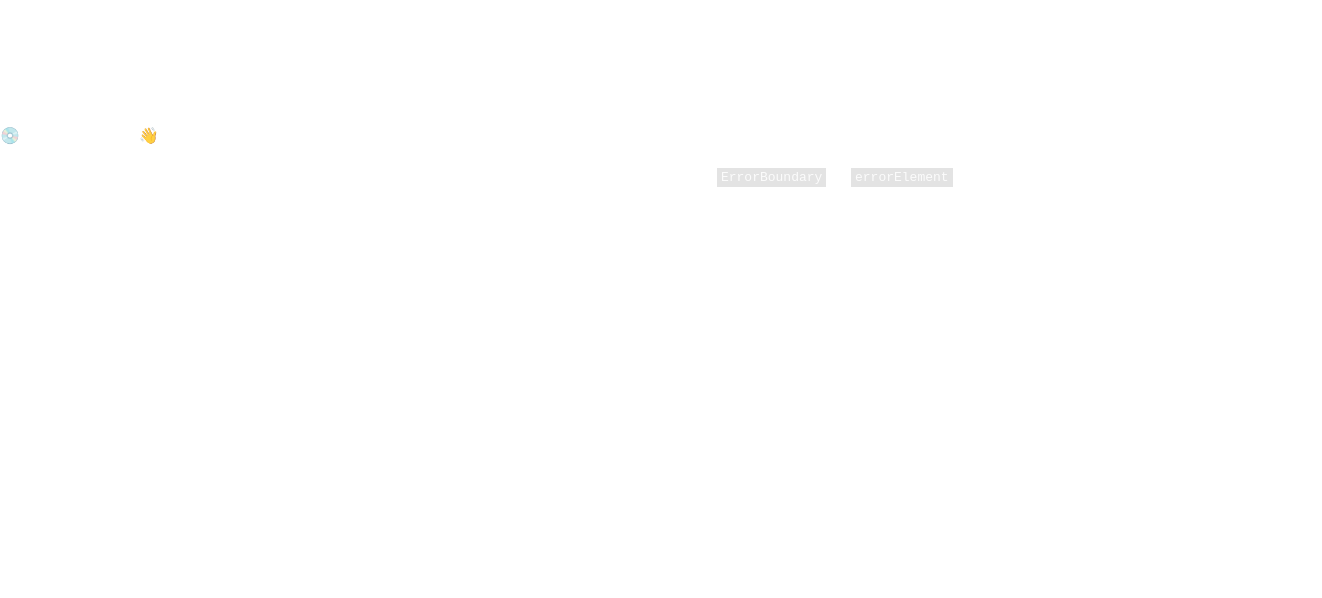
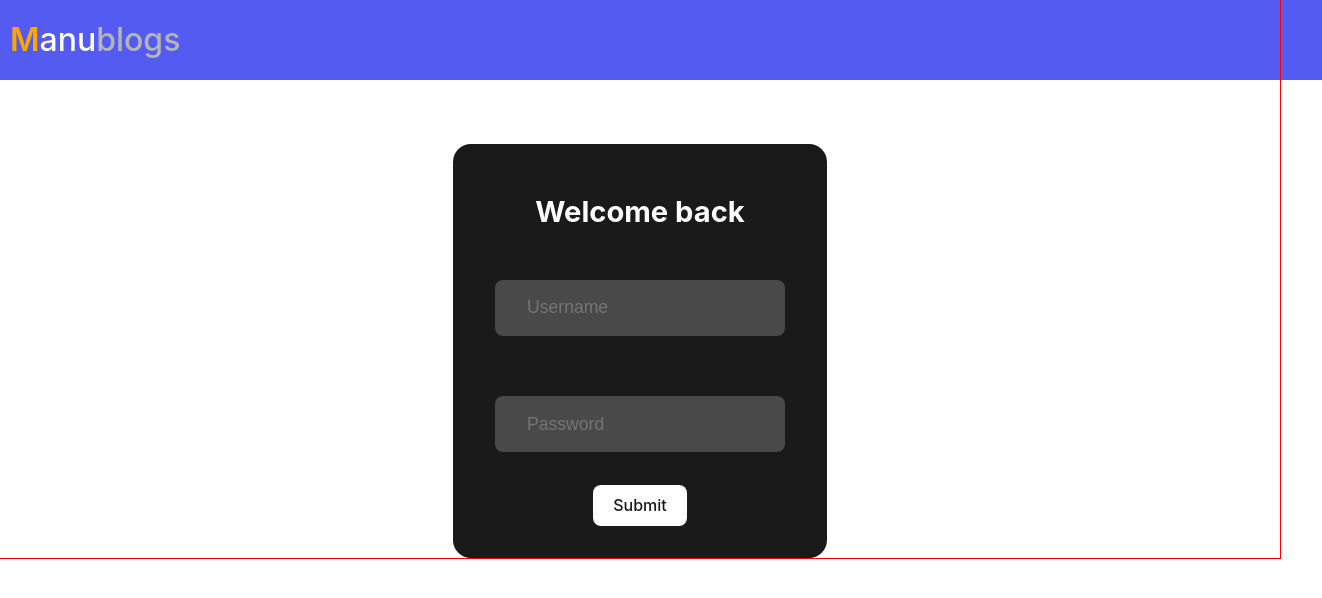
Before and after one commit to WillAvatec/blog-api, a React (Vite) app in the folder client/: page /log-in in a window 1280 px wide. Before the commit this address had no page. Shown: the top 598 px of the page, 1322 px wide, since content can reach past the window. Built offline with nearby package versions, Linux system fonts and the light colour scheme.

Commit message:
feat: LogInForm component

```diff
--- a/client/src/components/Router.jsx
+++ b/client/src/components/Router.jsx
@@ -1,6 +1,7 @@
 import { createBrowserRouter, RouterProvider } from "react-router-dom";
 import App from "../App";
 import SignUpForm from "../pages/SignUpForm";
+import LogInForm from "../pages/LogInForm";
 
 const Router = () => {
   const router = createBrowserRouter([
@@ -12,6 +13,10 @@ const Router = () => {
       path: "/sign-in",
       element: <SignUpForm />,
     },
+    {
+      path: "/log-in",
+      element: <LogInForm />,
+    },
   ]);
 
   return <RouterProvider router={router} />;
--- /dev/null
+++ b/client/src/pages/LogInForm.jsx
@@ -0,0 +1,63 @@
+import InputField from "../components/Input";
+import Logo from "../components/Logo";
+import reducer from "../reducers/logIn";
+import { useReducer } from "react";
+
+const LogInForm = () => {
+  const [state, dispatch] = useReducer(reducer, {
+    username: "",
+    password: "",
+  });
+
+  const handleName = (e) => {
+    dispatch({ type: "username", val: e.target.value });
+  };
+
+  const handlePassword = (e) => {
+    dispatch({ type: "password", val: e.target.value });
+  };
+
+  const logIn = (e) => {
+    console.log(e);
+    // Send info to server, to verify identity
+    fetch("http://localhost:5000/log-in", {
+      method: "POST",
+      body: JSON.stringify(state),
+      "Content-Type": "application/json",
+    })
+      .then((res) => {
+        return res.json();
+      })
+      .then((jsonRes) => console.log(jsonRes))
+      .catch((err) => console.error(err));
+  };
+
+  return (
+    <div className="wrapper">
+      <div className="logo-wrapper">
+        <Logo />
+      </div>
+      <form id="log-in" className="form-page" onSubmit={logIn}>
+        <h1> Welcome back </h1>
+        <InputField
+          name="username"
+          type={"text"}
+          min={5}
+          max={20}
+          cb={handleName}
+          label="Username"
+        />
+        <InputField
+          name="password"
+          type="password"
+          min={8}
+          cb={handlePassword}
+          label="Password"
+        />
+        <button type="submit">Submit</button>
+      </form>
+    </div>
+  );
+};
+
+export default LogInForm;
```
